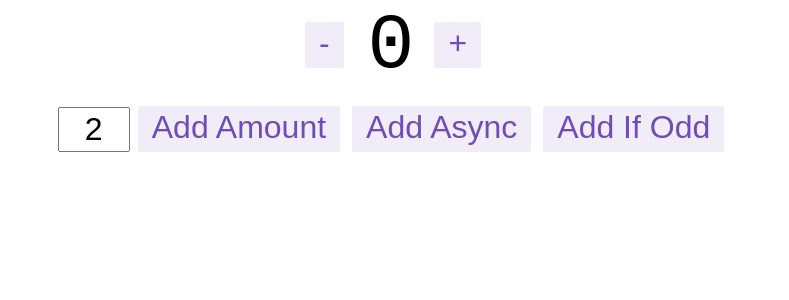
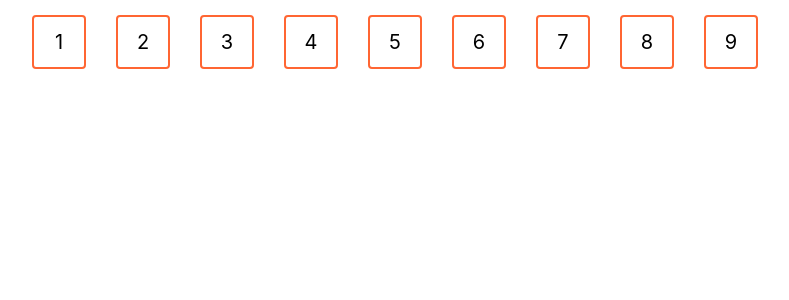
Before and after one commit to Bogus077/multiplication-table, a React (Create React App) app in the folder my-app/: page / in a window 1280 px wide. Shown: the top 300 px of the page, without its empty margins (245-1034 px from the left). Built offline with nearby package versions, Linux system fonts and the light colour scheme.

Commit message:
before ts adding

```diff
--- a/my-app/package.json
+++ b/my-app/package.json
@@ -7,7 +7,9 @@
     "@testing-library/jest-dom": "^4.2.4",
     "@testing-library/react": "^9.3.2",
     "@testing-library/user-event": "^7.1.2",
+    "classnames": "^2.3.1",
     "eslint-plugin-react-redux": "^3.3.2",
+    "prop-types": "^15.7.2",
     "react": "^17.0.2",
     "react-dom": "^17.0.2",
     "react-redux": "^7.2.3",
--- a/my-app/src/App.js
+++ b/my-app/src/App.js
@@ -1,10 +1,10 @@
 import React from 'react';
-import { Counter } from './features/counter/Counter';
+import Table from './features/table/table';
 import './App.css';
 
 function App() {
   return (
-        <Counter />
+        <Table />
   );
 }
 
--- /dev/null
+++ b/my-app/src/features/table/numbersRow/number/number.js
@@ -0,0 +1,23 @@
+import React from "react";
+import styles from './number.module.css';
+import PropTypes from 'prop-types';
+import classNames from 'classnames/bind';
+
+export default function Number (props) {
+
+    let cx = classNames.bind(styles);
+    let numberClass = cx({
+        'number': true,
+        'number_active': false
+    });
+
+    return(
+        <div className={numberClass}>
+            {props.number}
+        </div>
+    );
+}
+
+Number.propTypes = {
+    number: PropTypes.Number
+}
--- /dev/null
+++ b/my-app/src/features/table/numbersRow/number/number.module.css
@@ -0,0 +1,20 @@
+.number{
+    display: flex;
+    justify-content: center;
+    align-items: center;
+    font-size: 20px;
+
+    width: 50px;
+    height: 50px;
+    margin: 15px;
+
+    border: 2px solid #ff6633;
+    border-radius: 4px;
+    cursor: pointer;
+    transition: 0.3s;
+}
+
+.number:hover, .number_active{
+    background-color: #ff6633;
+    color: #fff;
+}
--- /dev/null
+++ b/my-app/src/features/table/numbersRow/numbersRow.js
@@ -0,0 +1,17 @@
+import React from "react";
+import Number from "./number/number";
+import styles from './numbersRow.module.css';
+
+export default function NumbersRow () {
+    const numbers = [1,2,3,4,5,6,7,8,9];
+
+    return(
+        <div className={styles.NumbersRow}>
+            {
+                numbers.map(number =>
+                    <Number key={number} number={number}/>
+                )
+            }
+        </div>
+    );
+}
--- /dev/null
+++ b/my-app/src/features/table/numbersRow/numbersRow.module.css
@@ -0,0 +1,7 @@
+.NumbersRow{
+    display: flex;
+    justify-content: center;
+    align-items: center;
+    width: 100vw;
+    flex-wrap: wrap;
+}
--- a/my-app/src/features/table/table.js
+++ b/my-app/src/features/table/table.js
@@ -0,0 +1,12 @@
+import React from 'react';
+import NumbersRow from './numbersRow/numbersRow';
+import styles from './table.module.css';
+
+export default function Table() {
+
+    return(
+        <div className={styles.screen}>
+            <NumbersRow/>
+        </div>
+    );
+}
--- /dev/null
+++ b/my-app/src/features/table/table.module.css
@@ -0,0 +1,9 @@
+.screen{
+    width: 100vw;
+    min-height: 100vh;
+    position: relative;
+    display: flex;
+    flex-direction: column;
+    align-items: center;
+    /* padding: 0 20px; */
+}
```
Also changed, not shown: my-app/.eslintrc.js, 1 other file (tests, documents, lock files or other folders).
